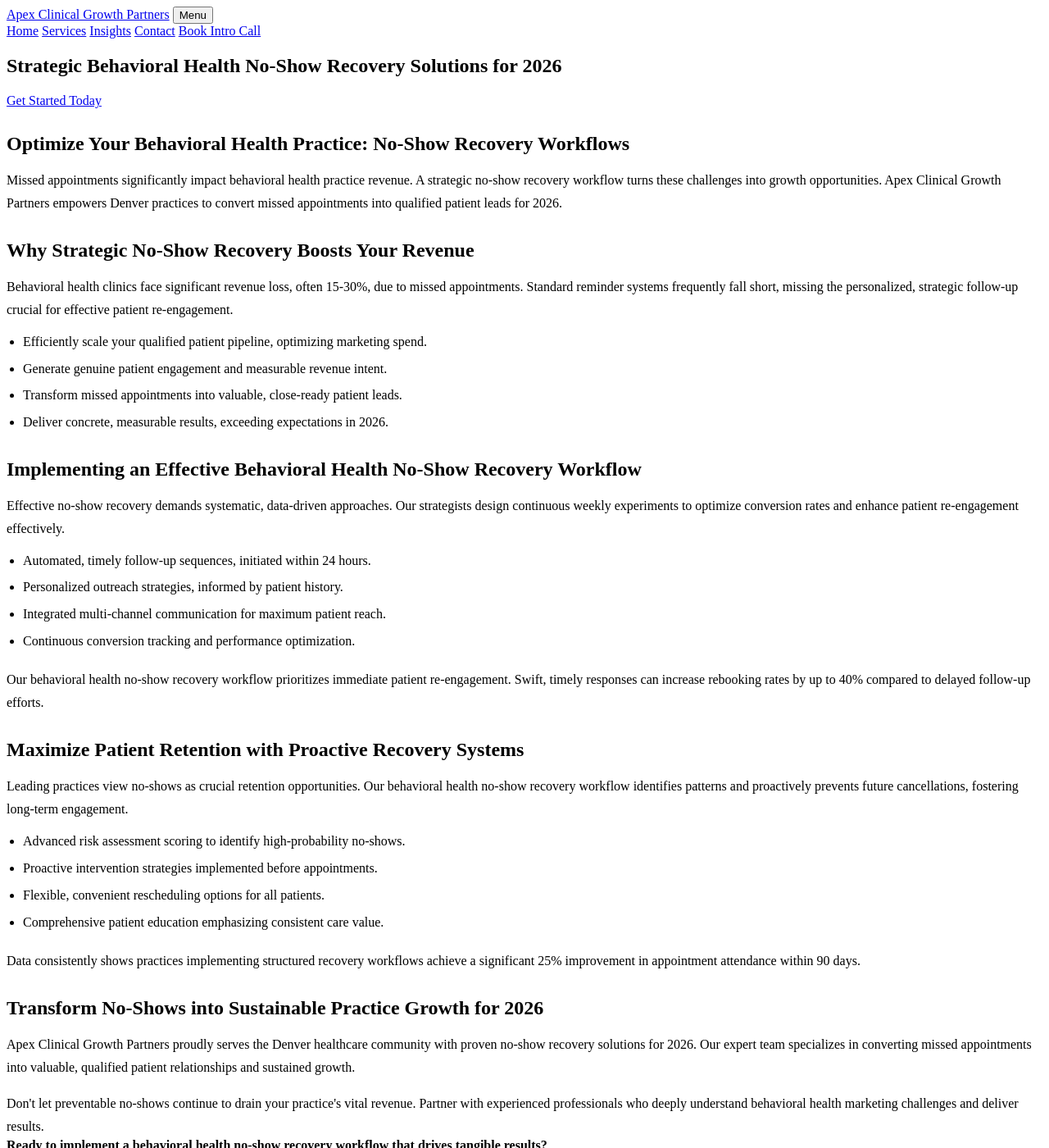
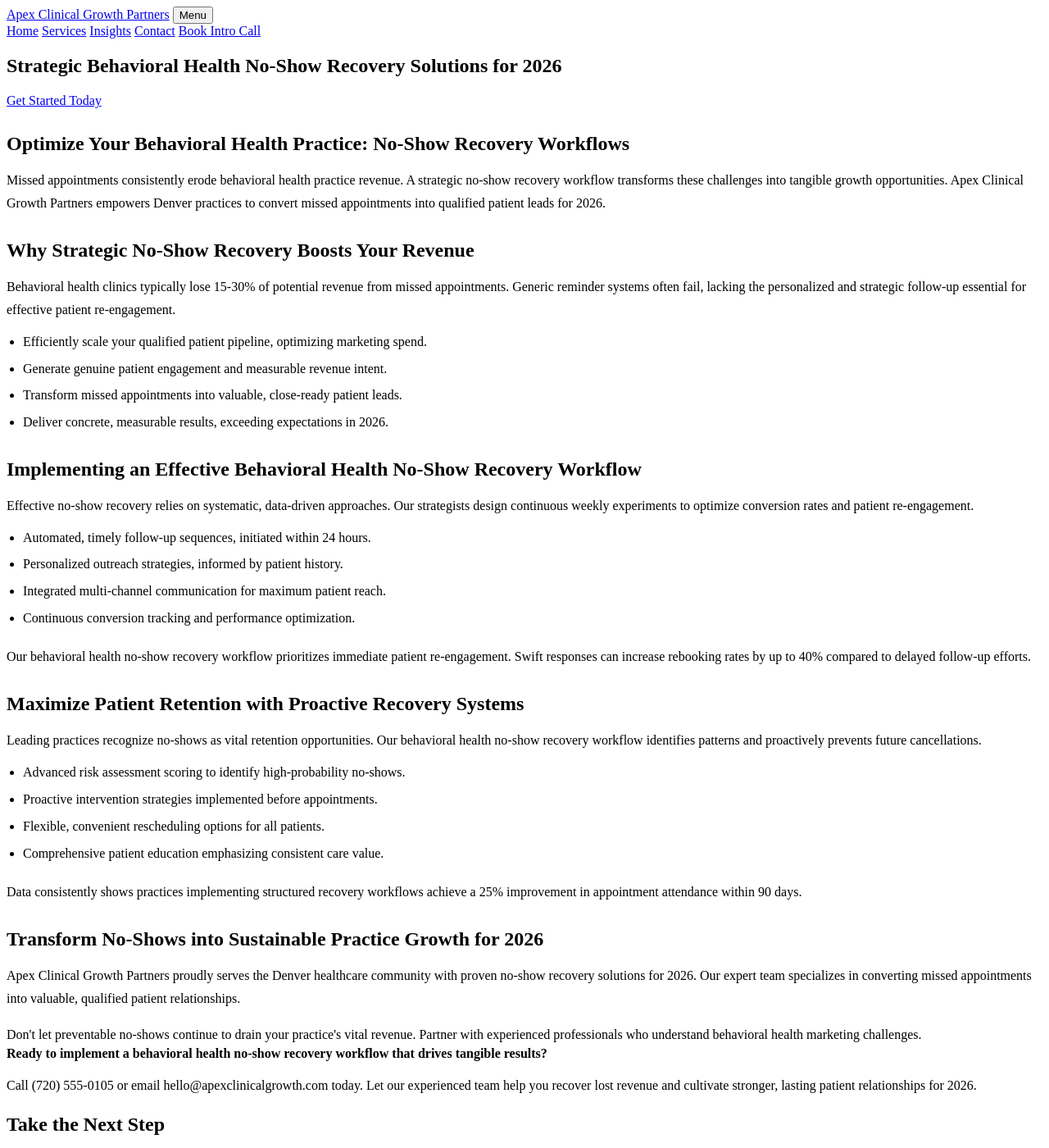
Before and after one commit to prjctlphbt/orbitr-canary-angular-20260228, a Jekyll site: the page angular-behavioral-noshow-20260228144655.html, which Jekyll copies as it is, in a window 1280 px wide and 1400 px high. Shown: the whole window at 82% size. Built offline with Jekyll 4.4.1, drawn with Linux system fonts in a browser that asks for light colours; some of the changed text lies outside the part shown.

Commit message:
Rollback: Revert changes to angular-behavioral-noshow-20260228144655.html

```diff
--- a/angular-behavioral-noshow-20260228144655.html
+++ b/angular-behavioral-noshow-20260228144655.html
@@ -109,9 +109,9 @@
 <section class="landing-content">
 <div class="container orbitr-generated-content">
 <h2>Optimize Your Behavioral Health Practice: No-Show Recovery Workflows</h2>
-<p>Missed appointments significantly impact behavioral health practice revenue. A strategic no-show recovery workflow turns these challenges into growth opportunities. Apex Clinical Growth Partners empowers Denver practices to convert missed appointments into qualified patient leads for 2026.</p>
+<p>Missed appointments consistently erode behavioral health practice revenue. A strategic no-show recovery workflow transforms these challenges into tangible growth opportunities. Apex Clinical Growth Partners empowers Denver practices to convert missed appointments into qualified patient leads for 2026.</p>
 <h2>Why Strategic No-Show Recovery Boosts Your Revenue</h2>
-<p>Behavioral health clinics face significant revenue loss, often 15-30%, due to missed appointments. Standard reminder systems frequently fall short, missing the personalized, strategic follow-up crucial for effective patient re-engagement.</p>
+<p>Behavioral health clinics typically lose 15-30% of potential revenue from missed appointments. Generic reminder systems often fail, lacking the personalized and strategic follow-up essential for effective patient re-engagement.</p>
 <ul>
 <li>Efficiently scale your qualified patient pipeline, optimizing marketing spend.</li>
 <li>Generate genuine patient engagement and measurable revenue intent.</li>
@@ -119,28 +119,28 @@
 <li>Deliver concrete, measurable results, exceeding expectations in 2026.</li>
 </ul>
 <h2>Implementing an Effective Behavioral Health No-Show Recovery Workflow</h2>
-<p>Effective no-show recovery demands systematic, data-driven approaches. Our strategists design continuous weekly experiments to optimize conversion rates and enhance patient re-engagement effectively.</p>
+<p>Effective no-show recovery relies on systematic, data-driven approaches. Our strategists design continuous weekly experiments to optimize conversion rates and patient re-engagement.</p>
 <ul>
 <li>Automated, timely follow-up sequences, initiated within 24 hours.</li>
 <li>Personalized outreach strategies, informed by patient history.</li>
 <li>Integrated multi-channel communication for maximum patient reach.</li>
 <li>Continuous conversion tracking and performance optimization.</li>
 </ul>
-<p>Our behavioral health no-show recovery workflow prioritizes immediate patient re-engagement. Swift, timely responses can increase rebooking rates by up to 40% compared to delayed follow-up efforts.</p>
+<p>Our behavioral health no-show recovery workflow prioritizes immediate patient re-engagement. Swift responses can increase rebooking rates by up to 40% compared to delayed follow-up efforts.</p>
 <h2>Maximize Patient Retention with Proactive Recovery Systems</h2>
-<p>Leading practices view no-shows as crucial retention opportunities. Our behavioral health no-show recovery workflow identifies patterns and proactively prevents future cancellations, fostering long-term engagement.</p>
+<p>Leading practices recognize no-shows as vital retention opportunities. Our behavioral health no-show recovery workflow identifies patterns and proactively prevents future cancellations.</p>
 <ul>
 <li>Advanced risk assessment scoring to identify high-probability no-shows.</li>
 <li>Proactive intervention strategies implemented before appointments.</li>
 <li>Flexible, convenient rescheduling options for all patients.</li>
 <li>Comprehensive patient education emphasizing consistent care value.</li>
 </ul>
-<p>Data consistently shows practices implementing structured recovery workflows achieve a significant 25% improvement in appointment attendance within 90 days.</p>
+<p>Data consistently shows practices implementing structured recovery workflows achieve a 25% improvement in appointment attendance within 90 days.</p>
 <h2>Transform No-Shows into Sustainable Practice Growth for 2026</h2>
-<p>Apex Clinical Growth Partners proudly serves the Denver healthcare community with proven no-show recovery solutions for 2026. Our expert team specializes in converting missed appointments into valuable, qualified patient relationships and sustained growth.</p>
-<p>Don't let preventable no-shows continue to drain your practice's vital revenue. Partner with experienced professionals who deeply understand behavioral health marketing challenges and deliver results.</p>
+<p>Apex Clinical Growth Partners proudly serves the Denver healthcare community with proven no-show recovery solutions for 2026. Our expert team specializes in converting missed appointments into valuable, qualified patient relationships.</p>
+<p>Don't let preventable no-shows continue to drain your practice's vital revenue. Partner with experienced professionals who understand behavioral health marketing challenges.</p>
 <strong>Ready to implement a behavioral health no-show recovery workflow that drives tangible results?</strong>
-<p>Call (720) 555-0105 or email hello@apexclinicalgrowth.com today. Let our experienced team help you recover lost revenue and cultivate stronger, lasting patient relationships, ensuring growth for 2026.</p>
+<p>Call (720) 555-0105 or email hello@apexclinicalgrowth.com today. Let our experienced team help you recover lost revenue and cultivate stronger, lasting patient relationships for 2026.</p>
 </div>
 </section>
 <section class="landing-cta">
@@ -149,6 +149,7 @@
 <a class="cta" href="/contact/">Get Started Today</a>
 </div>
 </section>
+</main>
 <footer>
 <div class="container footer-grid">
 <div>
@@ -173,5 +174,5 @@
 </div>
 <div class="container small-note">Framework canary fixture for Orbitr approval testing.</div>
 </footer>
-</main></body>
+</body>
 </html>
```
Also changed, not shown: other parts of angular-behavioral-noshow-20260228144655.html (+2 -2 lines).
